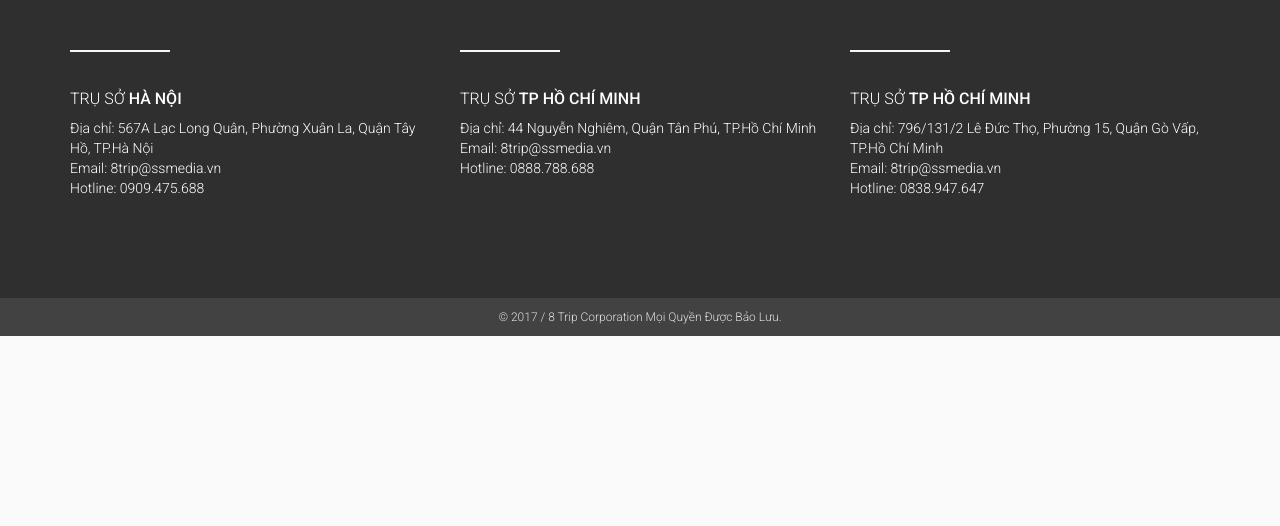
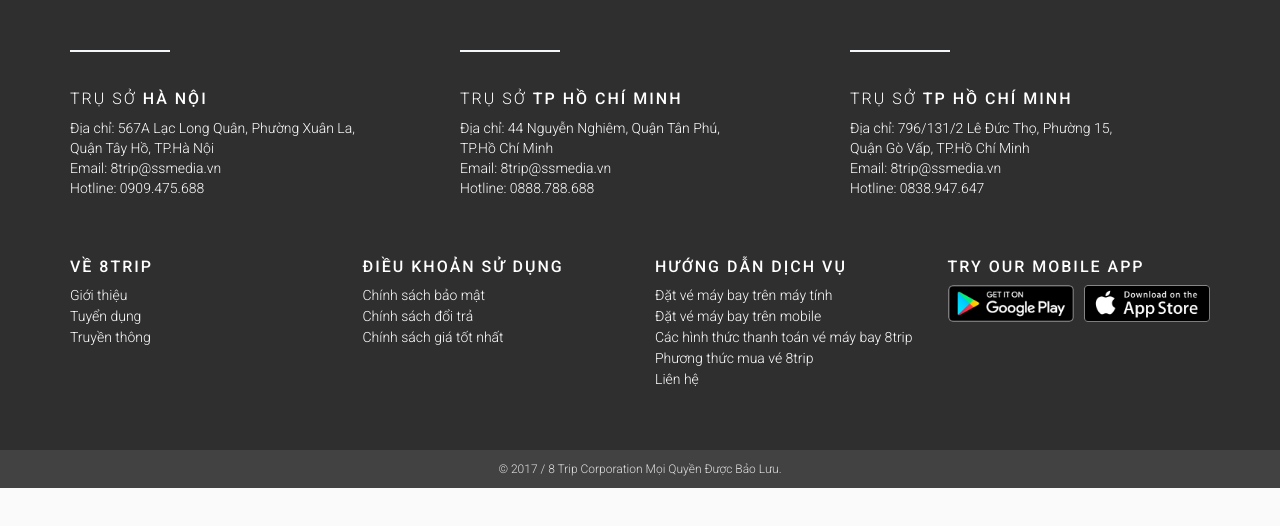
Before and after one commit to ferrari-tran/8trip, a plain HTML site: page home.html in a window 1280 px wide. Drawn offline with Linux system fonts and the light colour scheme.

Commit message:
done footer

```diff
--- a/home.html
+++ b/home.html
@@ -33,13 +33,12 @@
 			<footer class="footer-page">
 				<div class="footer-content">
 					<div class="container">
-						<div class="">
 						<div class="row">
 							<div class="col-xs-4">
 								<article class="et-address-block">
 									<h5>Trụ sở <span class="et-text-bold">Hà Nội</span></h5>
 									<address>
-											Địa chỉ: 567A Lạc Long Quân, Phường Xuân La, Quận Tây Hồ, TP.Hà Nội<br>
+										Địa chỉ: 567A Lạc Long Quân, Phường Xuân La,<br>Quận Tây Hồ, TP.Hà Nội<br>
 										Email: 8trip@ssmedia.vn<br>
 										Hotline: 0909.475.688
 									</address>
@@ -49,7 +48,7 @@
 								<article class="et-address-block">
 									<h5>Trụ sở <span class="et-text-bold">TP Hồ Chí Minh</span></h5>
 									<address>
-											Địa chỉ: 44 Nguyễn Nghiêm, Quận Tân Phú, TP.Hồ Chí Minh<br>
+										Địa chỉ: 44 Nguyễn Nghiêm, Quận Tân Phú,<br>TP.Hồ Chí Minh<br>
 										Email: 8trip@ssmedia.vn<br>
 										Hotline: 0888.788.688
 									</address>
@@ -59,11 +58,53 @@
 								<article class="et-address-block">
 									<h5>Trụ sở <span class="et-text-bold">TP Hồ Chí Minh</span></h5>
 									<address>
-											Địa chỉ: 796/131/2 Lê Đức Thọ, Phường 15, Quận Gò Vấp, TP.Hồ Chí Minh<br>
+										Địa chỉ: 796/131/2 Lê Đức Thọ, Phường 15,<br>Quận Gò Vấp, TP.Hồ Chí Minh<br>
 										Email: 8trip@ssmedia.vn<br>
 										Hotline: 0838.947.647
 									</address>
 								</article>
+							</div>
+						</div>
+						<div class="row">
+							<div class="col-xs-3">
+								<div class="et-footer-list">
+									<h5>Về 8Trip</h5>
+									<ul>
+										<li><a href="#">Giới thiệu</a></li>
+										<li><a href="#">Tuyển dụng</a></li>
+										<li><a href="#">Truyền thông</a></li>
+									</ul>
+								</div>
+							</div>
+							<div class="col-xs-3">
+								<div class="et-footer-list">
+									<h5>Điều khoản sử dụng</h5>
+									<ul>
+										<li><a href="#">Chính sách bảo mật</a></li>
+										<li><a href="#">Chính sách đổi trả</a></li>
+										<li><a href="#">Chính sách giá tốt nhất</a></li>
+									</ul>
+								</div>
+							</div>
+							<div class="col-xs-3">
+								<div class="et-footer-list">
+									<h5>Hướng dẫn dịch vụ</h5>
+									<ul>
+										<li><a href="#">Đặt vé máy bay trên máy tính</a></li>
+										<li><a href="#">Đặt vé máy bay trên mobile</a></li>
+										<li><a href="#">Các hình thức thanh toán vé máy bay 8trip</a></li>
+										<li><a href="#">Phương thức mua vé 8trip</a></li>
+										<li><a href="#">Liên hệ</a></li>
+									</ul>
+								</div>
+							</div>
+							<div class="col-xs-3">
+								<div class="et-footer-list">
+									<h5>Try our mobile app</h5>
+									<ul class="et-install-list">
+										<li><a href="#"><img src="images/brand_google_play.png" alt="Google Play"></a></li>
+										<li><a href="#"><img src="images/brand_app_store.png" alt=""></a></li>
+									</ul>
 								</div>
 							</div>
 						</div>
--- a/scss/pages/_home.scss
+++ b/scss/pages/_home.scss
@@ -31,5 +31,36 @@
 		text-transform: uppercase;
 		font-weight: $font-weight;
 		font-size: 16px;
+		letter-spacing: 2px;
 	}
 }
+.et-footer-list {
+	h5 {
+		font-size: 16px;
+		text-transform: uppercase;
+		letter-spacing: 2px;
+		font-weight: $font-weight-bolder;
+	}
+	ul {
+		list-style: none;
+		padding-left: 0;
+		> li > a {
+			color: $white;
+		}
+	}
+	.et-install-list {
+		display: flex;
+		justify-content: space-between;
+		> li {
+			flex: 0 0 48%;
+			img {
+				width: 100%;
+			}
+		}
+		> li:not(:last-child) {
+			img {
+				margin-right: 15px;
+			}
+		}
+	}
+}
```
Also changed, not shown: css/style.min.css, images/brand_app_store.png (added), images/brand_google_play.png (added). Lines whose indentation alone changed are shown as unchanged.
